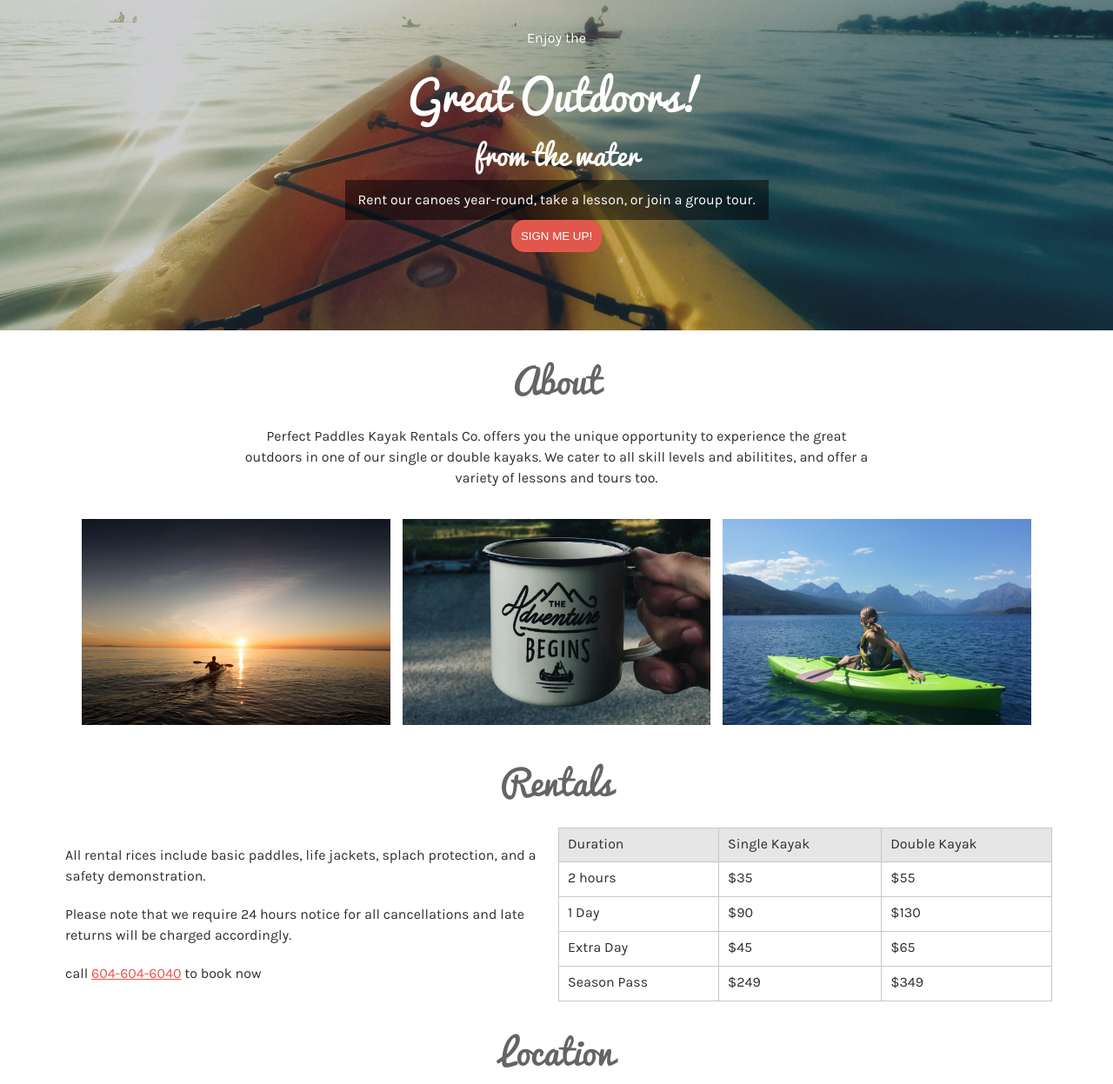
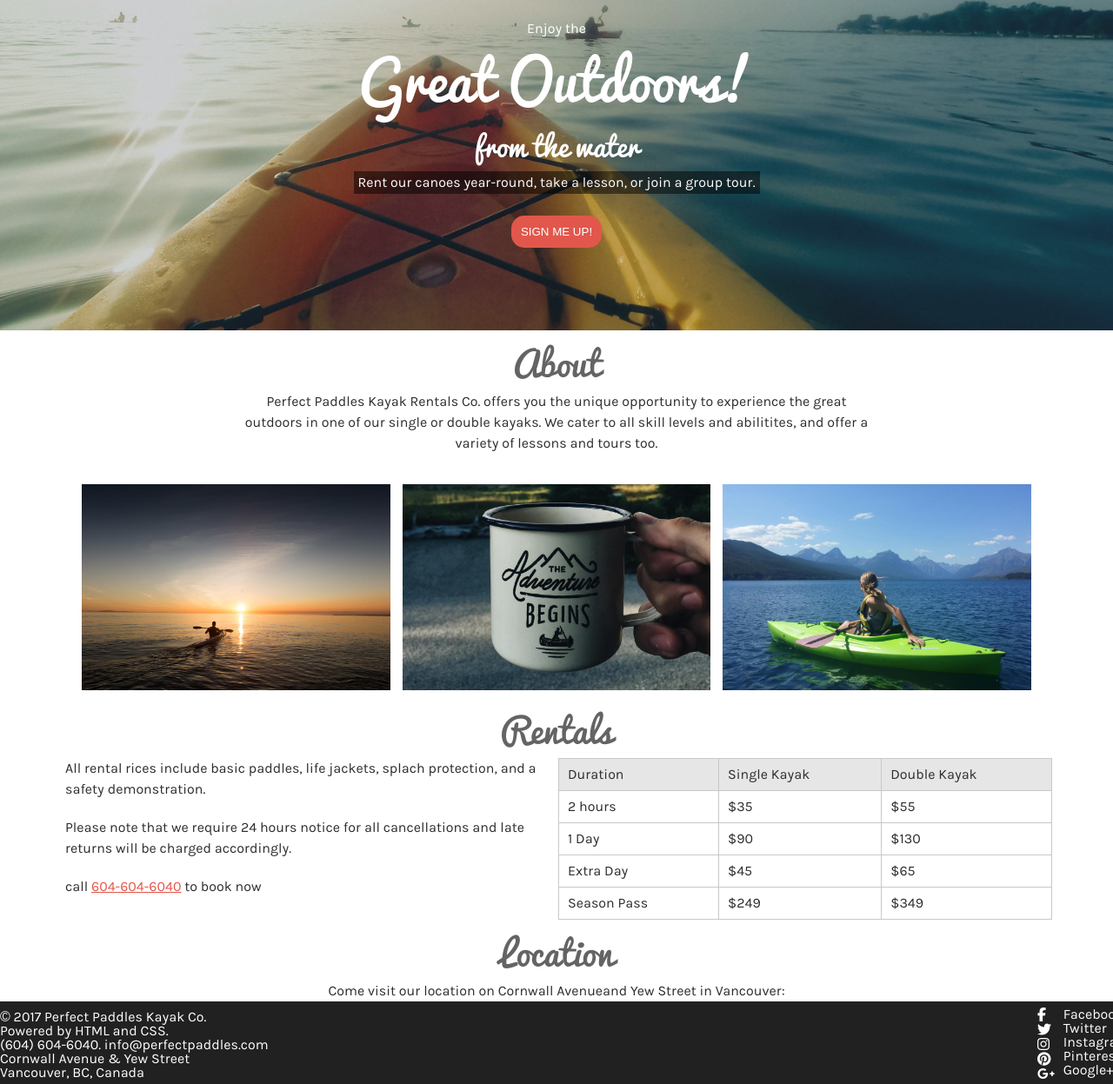
Before and after one commit to scottliv/perfect-paddles, a plain HTML site: page index.html in a window 1280 px wide. Shown: the part 110-1357 px from the top of the page at 87% size. Drawn offline with Linux system fonts and the light colour scheme.

Commit message:
fix hero spacing

```diff
--- a/style.css
+++ b/style.css
@@ -66,7 +66,7 @@ h1, h2, h3 {
     text-align: center;
     font-size: 2.5em;
     color: #646464;
-    padding: 35px;
+    padding: 15px;
 }
 
 nav {
@@ -95,7 +95,6 @@ nav ul li {
 
 header div * {
     color: #fff;
-    padding: 15px;
 }
 
 header div {
@@ -128,6 +127,8 @@ header div h2 {
 
 .sub {
     background-color: rgba(0, 0, 0, 0.5);
+    padding: 5px;
+    margin-bottom: 25px;
 }
 
 header button {
@@ -190,7 +191,7 @@ a:hover.brand-color{
 }
 
 .article p {
-    padding-top: 20px;
+    padding-bottom: 20px;
 
 }
 
@@ -245,6 +246,11 @@ footer a {
         padding: 10px;
     }
 
+    header div h1 {
+    font-size: 4em;
+    }
+
+
     div.images {
     flex-direction: row;
     justify-content: space-between;
@@ -272,9 +278,6 @@ footer a {
     }
 
 
-
-}
-
 @media all and (min-width: 1140px){
     .container {
         max-width: 1140px;
```
